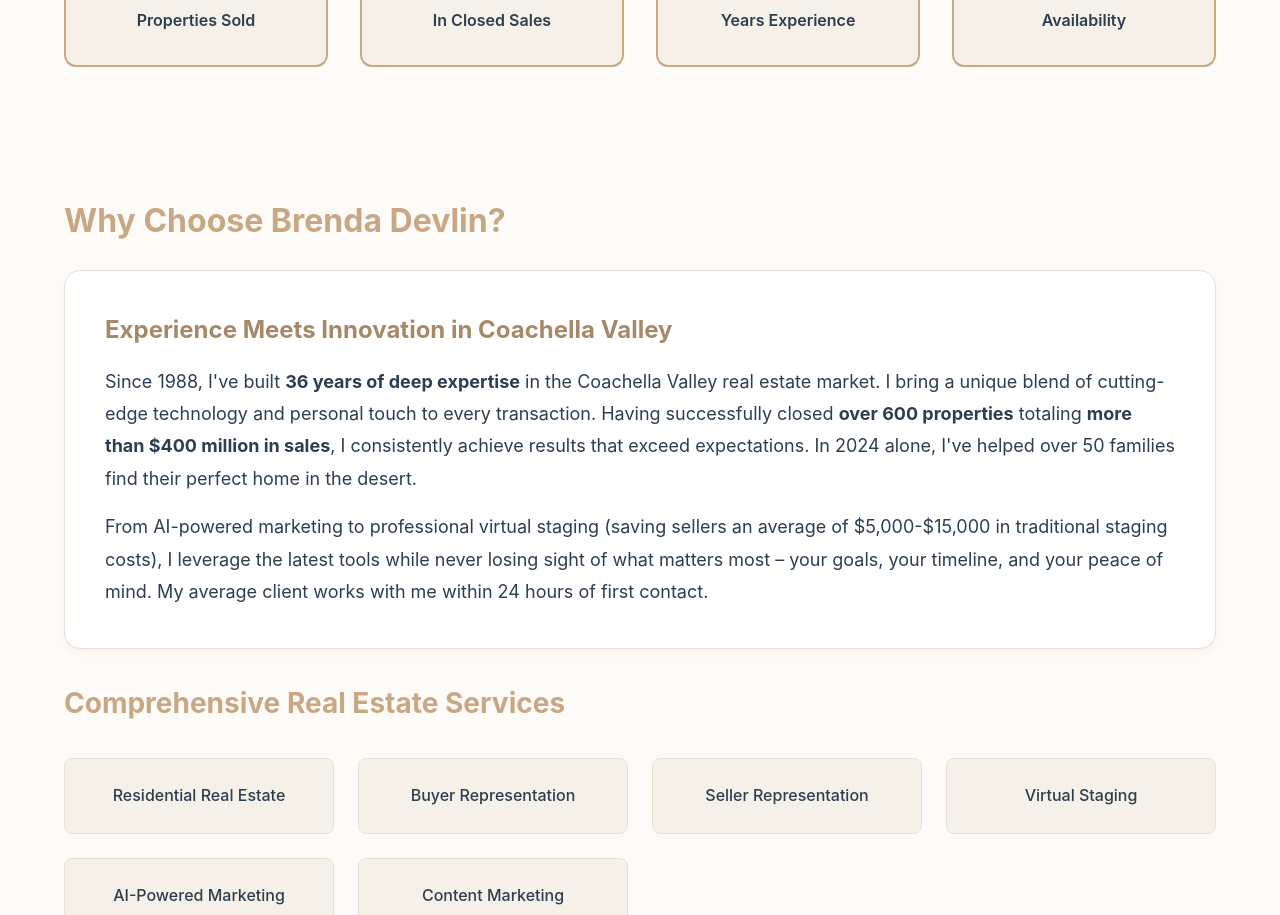
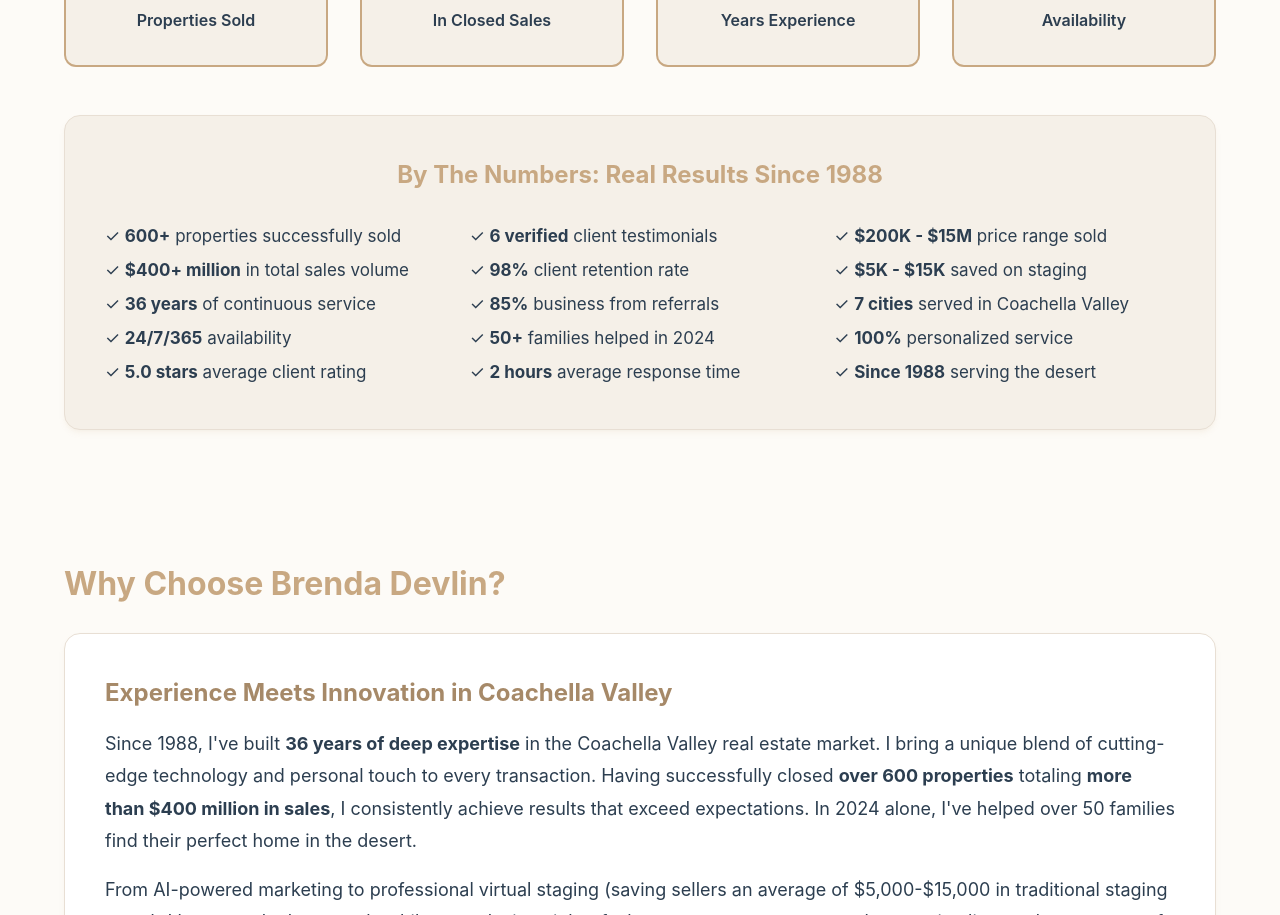
Before and after one commit to SwingPoint/Brenda-Devlin-Real-Estate, a Next.js app: page / in a window 1280 px wide. Shown: the part 955-1870 px from the top of the page. Built offline with nearby package versions, Linux system fonts and the light colour scheme.

Commit message:
Add By The Numbers section with 15 bullet-point stats for improved detection

```diff
--- a/app/page.tsx
+++ b/app/page.tsx
@@ -122,6 +122,35 @@
               With over 600 properties sold and more than $400 million in closed transactions since 1988, I've built a reputation for delivering exceptional results across the Coachella Valley. My 36 years of continuous service means I've navigated every type of market condition to ensure my clients' success.
             </p>
             <Stats stats={business.stats} />
+
+            <div className="card" style={{ marginTop: '3rem', background: 'var(--bg-accent)' }}>
+              <h3 style={{ fontSize: '1.5rem', marginBottom: '1.5rem', color: 'var(--primary)', textAlign: 'center' }}>
+                By The Numbers: Real Results Since 1988
+              </h3>
+              <div style={{ display: 'grid', gridTemplateColumns: 'repeat(auto-fit, minmax(280px, 1fr))', gap: '1.5rem' }}>
+                <ul style={{ listStyle: 'none', padding: 0, fontSize: '1.0625rem', lineHeight: '2' }}>
+                  <li>✓ <strong>600+</strong> properties successfully sold</li>
+                  <li>✓ <strong>$400+ million</strong> in total sales volume</li>
+                  <li>✓ <strong>36 years</strong> of continuous service</li>
+                  <li>✓ <strong>24/7/365</strong> availability</li>
+                  <li>✓ <strong>5.0 stars</strong> average client rating</li>
+                </ul>
+                <ul style={{ listStyle: 'none', padding: 0, fontSize: '1.0625rem', lineHeight: '2' }}>
+                  <li>✓ <strong>6 verified</strong> client testimonials</li>
+                  <li>✓ <strong>98%</strong> client retention rate</li>
+                  <li>✓ <strong>85%</strong> business from referrals</li>
+                  <li>✓ <strong>50+</strong> families helped in 2024</li>
+                  <li>✓ <strong>2 hours</strong> average response time</li>
+                </ul>
+                <ul style={{ listStyle: 'none', padding: 0, fontSize: '1.0625rem', lineHeight: '2' }}>
+                  <li>✓ <strong>$200K - $15M</strong> price range sold</li>
+                  <li>✓ <strong>$5K - $15K</strong> saved on staging</li>
+                  <li>✓ <strong>7 cities</strong> served in Coachella Valley</li>
+                  <li>✓ <strong>100%</strong> personalized service</li>
+                  <li>✓ <strong>Since 1988</strong> serving the desert</li>
+                </ul>
+              </div>
+            </div>
           </section>
 
           <section className="section">
```
